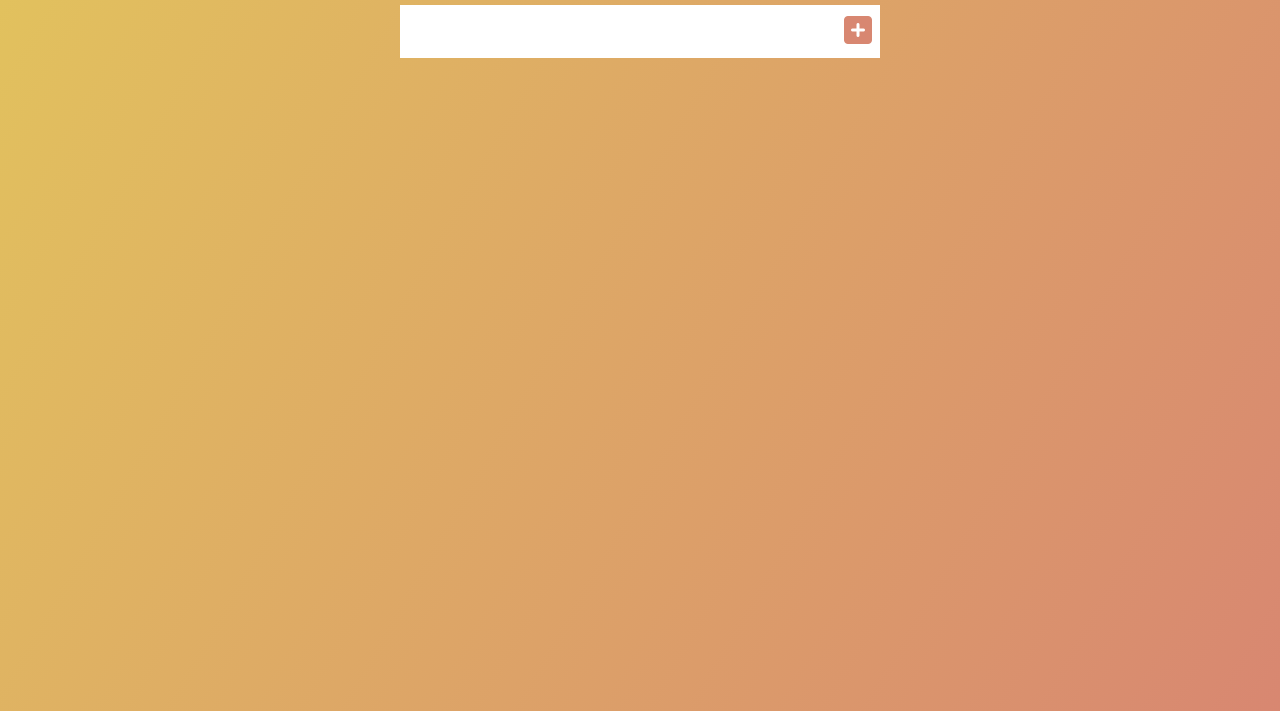
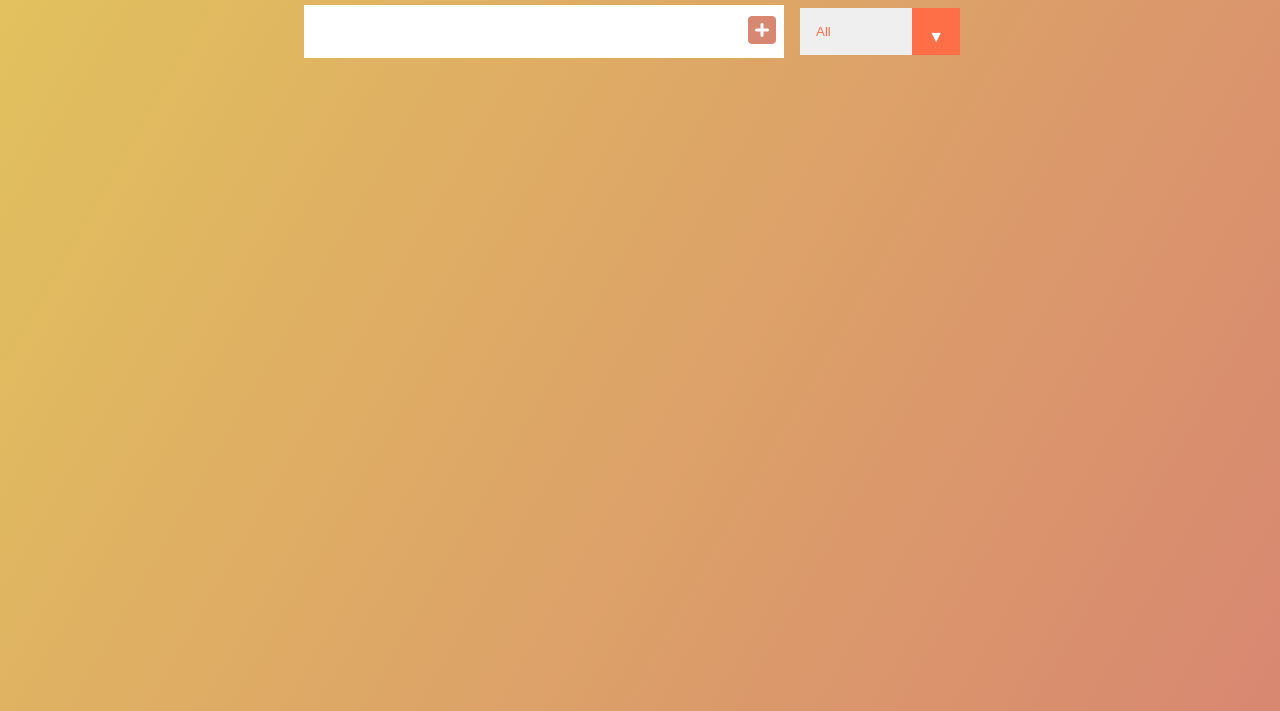
Before and after one commit to AshiqueArman/todo-list-vanilla-js, a plain HTML site: page index.html in a window 1280 px wide. Shown: the part 89-800 px from the top of the page. Drawn offline with Linux system fonts and the light colour scheme.

Commit message:
Add files via upload
designed the filter option

```diff
--- a/app.js
+++ b/app.js
@@ -3,6 +3,7 @@
 const todoInput = document.querySelector('.todo-input');
 const todoButton = document.querySelector('.todo-button');
 const todoList = document.querySelector('.todo-list');
+
 
 //event listeners
 
--- a/index.html
+++ b/index.html
@@ -23,6 +23,14 @@
         <button class="todo-button" type="submit">
             <i class="fas fa-plus-square"></i>
         </button>
+        <div class="select">
+            <select name="todos" class="filter-todo">
+                <option value="all">All</option>
+                <option value="completed">Completed</option>
+                <option value="uncompleted">Uncompleted</option>
+            </select>
+
+        </div>
     </form>
 
     <div class="todo-container">
--- a/style.css
+++ b/style.css
@@ -97,3 +97,43 @@ form button:hover{
     transform: translateY(8rem) rotateZ(20deg);
     opacity: 0;
 }
+
+select{
+    -webkit-appearance: none;
+    -moz-appearance: none;
+    appearance: none;
+    outline: none;
+    border: none;
+}
+
+
+.select{
+    margin: 1rem;
+    position: relative;
+    overflow: hidden;
+}
+
+select{
+    color: #ff6f47;
+    width: 10rem;
+    cursor: pointer;
+    padding: 1rem;
+}
+
+.select::after{
+    content: "\25BC";
+    position: absolute;
+    background: #ff6f47;
+    top: 0;
+    right: 0;
+    padding: 1rem;
+    pointer-events: none;
+    transition: all 0,3s ease;
+
+}
+
+.select:hover::after{
+    background: white;
+    color: #ff6f47;
+
+}
```
